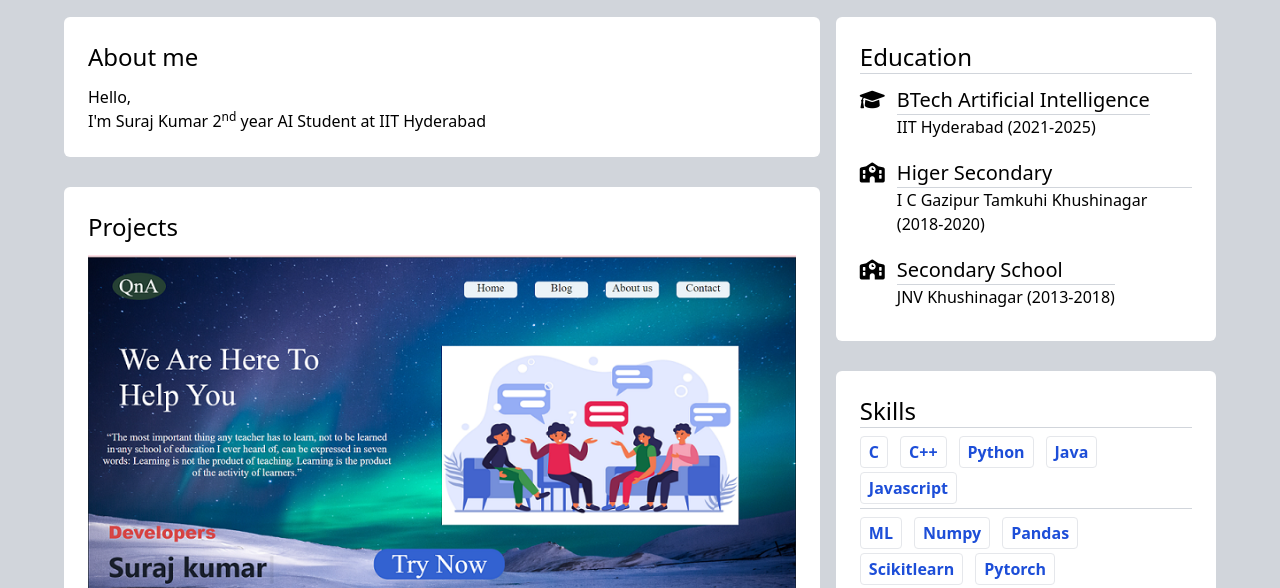
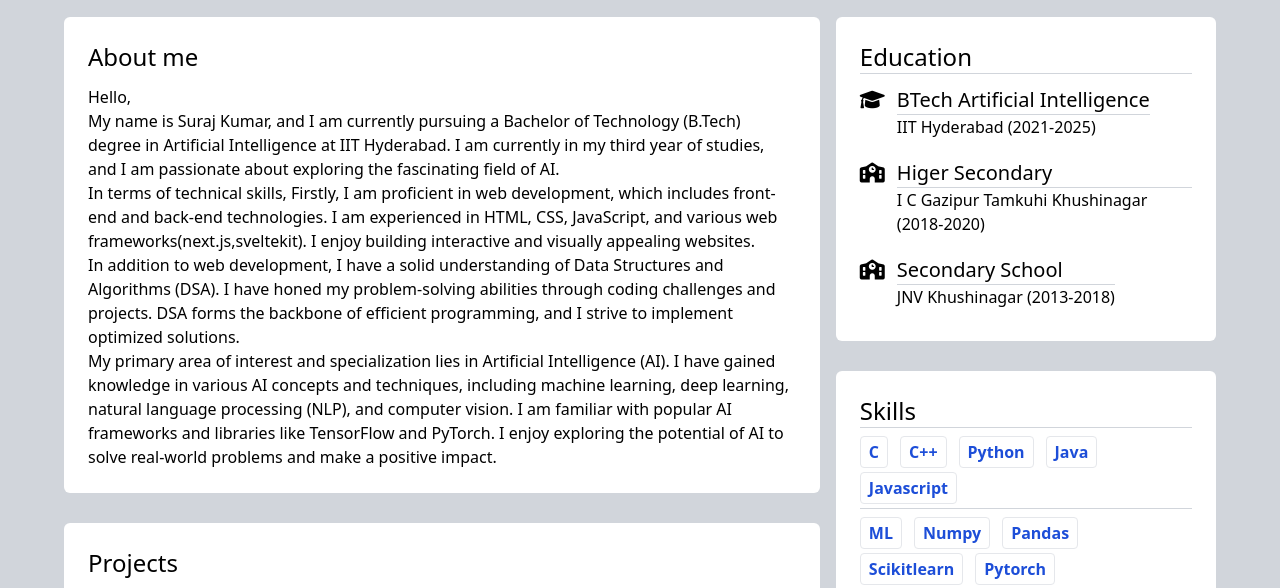
Before and after one commit to kumarsuraj151/kumarsuraj151.github.io, a plain HTML site: page index.html in a window 1280 px wide. Shown: the part 189-777 px from the top of the page. Drawn offline with Linux system fonts and the light colour scheme.

Commit message:
Update index.html

```diff
--- a/index.html
+++ b/index.html
@@ -42,8 +42,10 @@
         <div class="md:w-[63%] w-full  flex-1">
             <div class="bg-white box-border p-6 md:mr-4 rounded-md mb-[30px]">
                 <h1 class="font-medium text-2xl mb-3">About me</h1>
-                <p>Hello,<br>
-                    I'm Suraj Kumar 2<sup>nd</sup> year AI Student at IIT Hyderabad
+                <p>Hello,<br>My name is Suraj Kumar, and I am currently pursuing a Bachelor of Technology (B.Tech) degree in Artificial Intelligence at IIT Hyderabad. I am currently in my third year of studies, and I am passionate about exploring the fascinating field of AI.
+<br> In terms of technical skills, Firstly, I am proficient in web development, which includes front-end and back-end technologies. I am experienced in HTML, CSS, JavaScript, and various web frameworks(next.js,sveltekit). I enjoy building interactive and visually appealing websites.
+<br> In addition to web development, I have a solid understanding of Data Structures and Algorithms (DSA). I have honed my problem-solving abilities through coding challenges and projects. DSA forms the backbone of efficient programming, and I strive to implement optimized solutions.
+<br> My primary area of interest and specialization lies in Artificial Intelligence (AI). I have gained knowledge in various AI concepts and techniques, including machine learning, deep learning, natural language processing (NLP), and computer vision. I am familiar with popular AI frameworks and libraries like TensorFlow and PyTorch. I enjoy exploring the potential of AI to solve real-world problems and make a positive impact.
                 </p>
             </div>
             <div class="bg-white box-border p-6 md:mr-4 rounded-md mb-[30px]">
```
